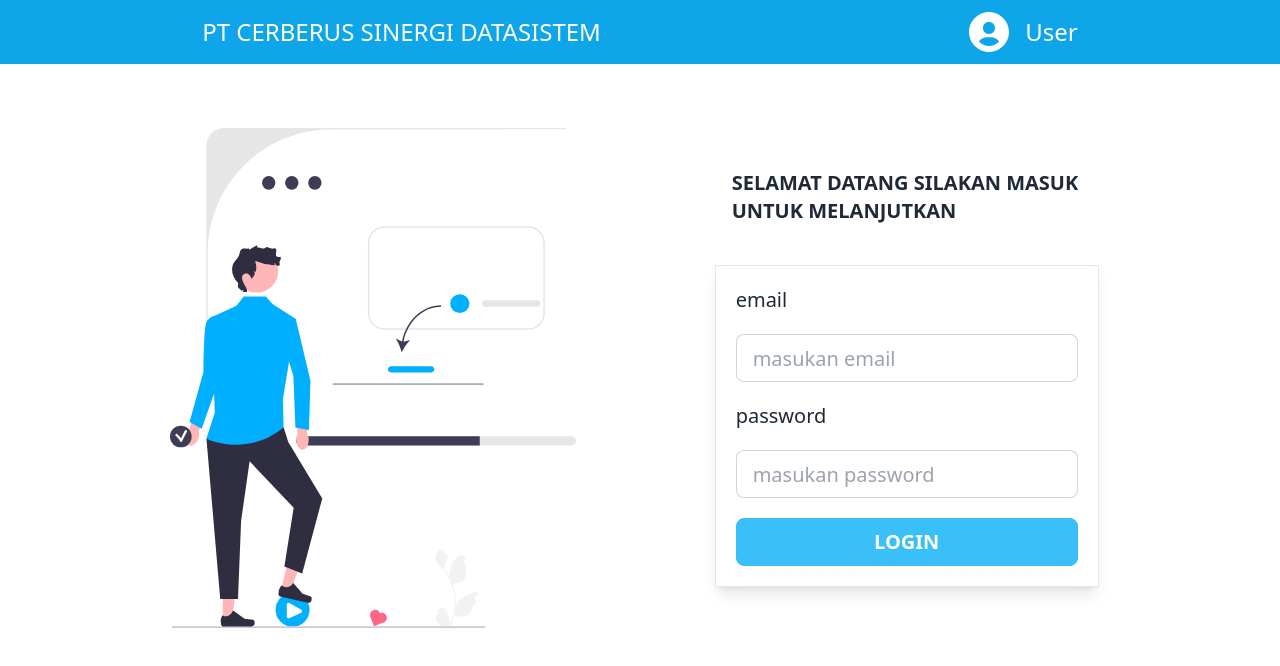
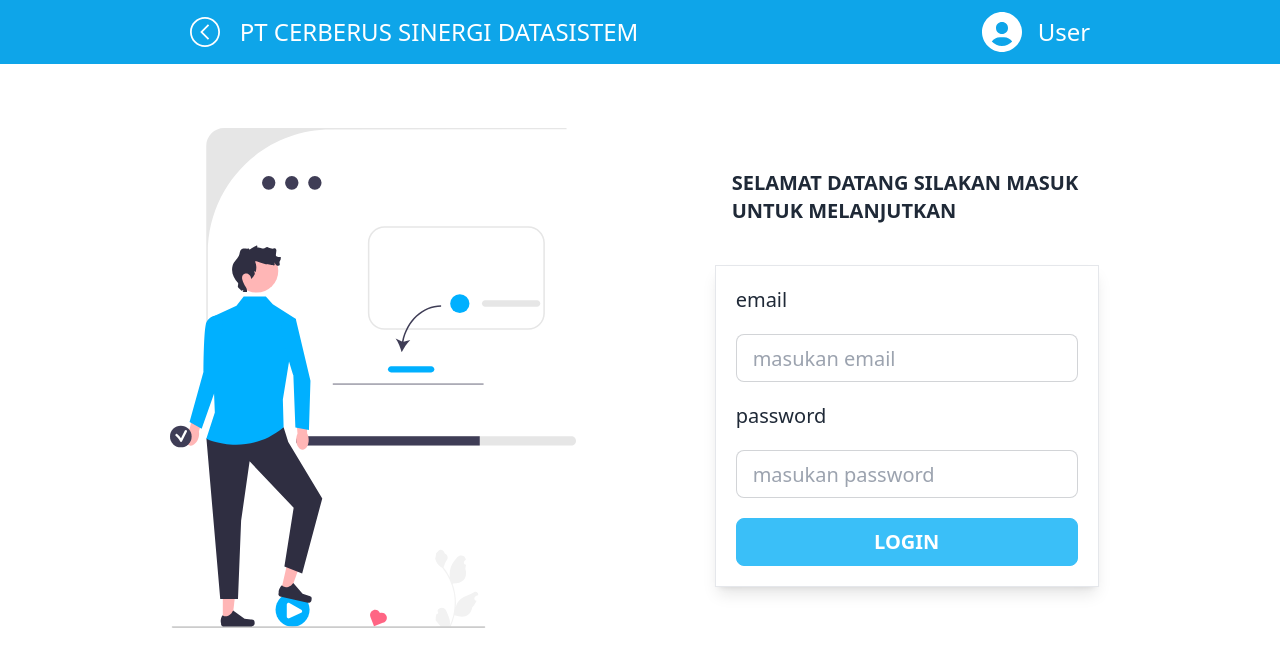
Before and after one commit to Nanahandresaputra/project-review-user, a React (Vite) app: page /login in a window 1280 px wide. Shown: the top 666 px of the page. Built offline with nearby package versions, Linux system fonts and the light colour scheme.

Commit message:
progress 0.18am 15/8/23

```diff
--- a/src/components/navbar/navbar.jsx
+++ b/src/components/navbar/navbar.jsx
@@ -3,7 +3,8 @@
 import { BiSolidUserCircle } from "react-icons/bi";
 
 import { useState } from "react";
-import { Link, useParams } from "react-router-dom";
+import { Link, useNavigate } from "react-router-dom";
+import { TfiArrowCircleLeft } from "react-icons/tfi";
 
 const Navbar = () => {
   const [open, setOpen] = useState(false);
@@ -14,14 +15,16 @@ const Navbar = () => {
 
   let id = localStorage.getItem("auth");
 
-  const { idx } = useParams();
-  console.log(idx);
+  const navigate = useNavigate();
 
   return (
     <section className="navbar bg-sky-500 text-white flex justify-around px-5 fixed top-0 z-20">
-      <Link to="/" className=" font-medium md:text-xl lg:text-2xl">
-        PT CERBERUS SINERGI DATASISTEM
-      </Link>
+      <div className="flex items-center space-x-5">
+        <TfiArrowCircleLeft className="hidden lg:block text-3xl hover:cursor-pointer active:scale-125 transition" onClick={() => navigate(-1)} />
+        <Link to="/" className=" font-medium md:text-xl lg:text-2xl">
+          PT CERBERUS SINERGI DATASISTEM
+        </Link>
+      </div>
       <div className="relative flex flex-col items-center">
         <div className="flex space-x-3 items-center  cursor-pointer" onClick={handleOpen}>
           <BiSolidUserCircle className="text-4xl md:text-5xl" />
```
